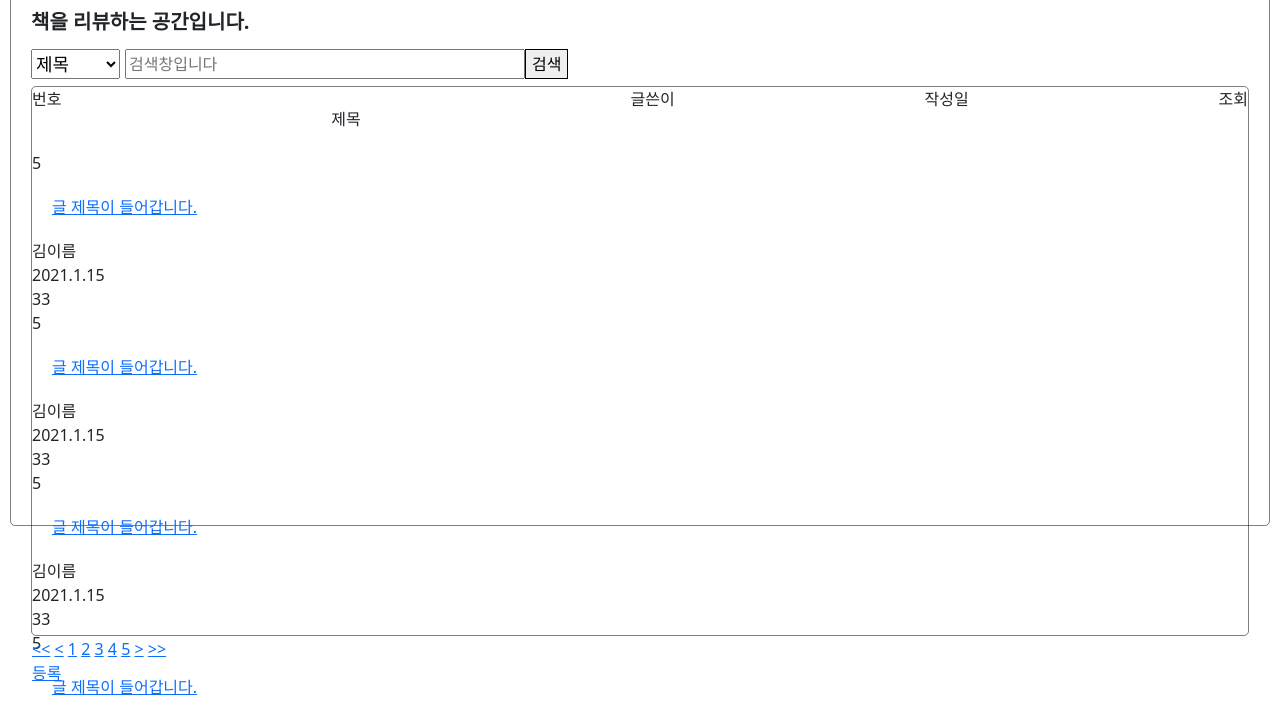
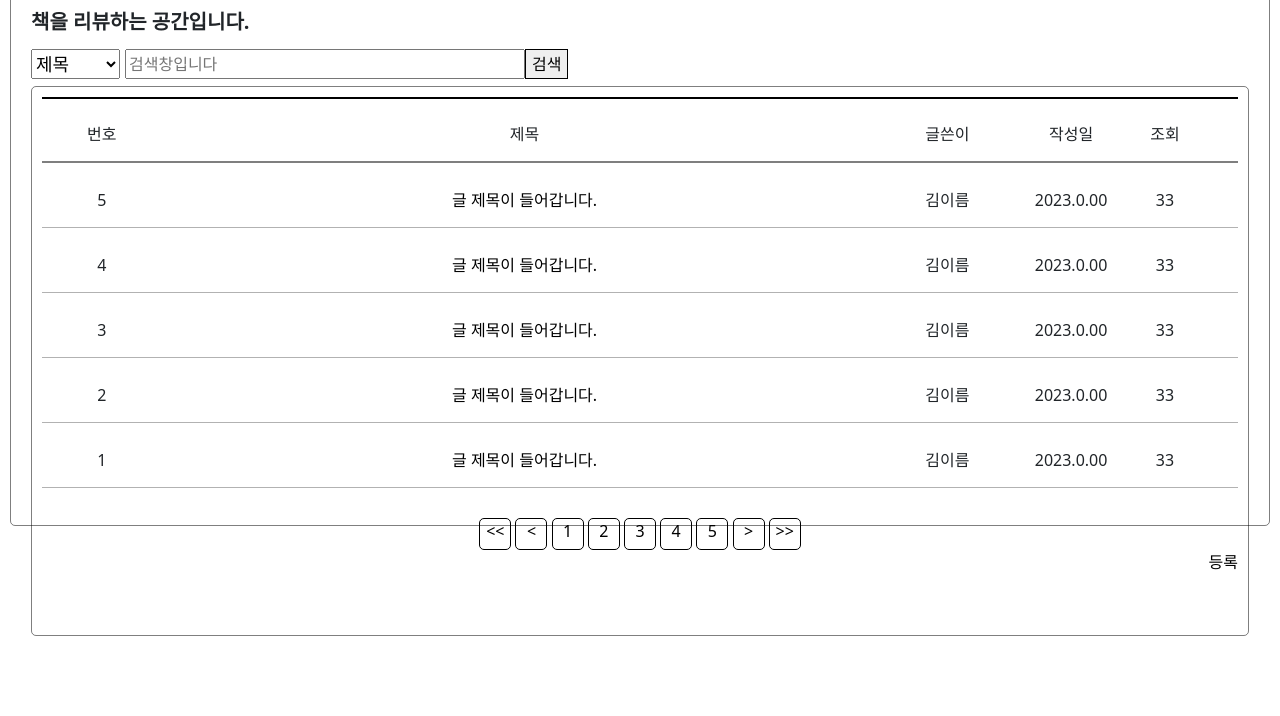
Before and after one commit to HOPE-syc/make_my_website, a plain HTML site: page book-review.html in a window 1280 px wide. Shown: the part 543-1259 px from the top of the page. After the commit the page ends 1200 px from the top, so only its background shows below. Drawn offline with nearby package versions, Linux system fonts and the light colour scheme.

Commit message:
update board
make css style

```diff
--- a/book-review.html
+++ b/book-review.html
@@ -119,64 +119,62 @@
 
         <div class="book-review-board_list_wrap">
           <div class="book-review-board_list">
-            <div class="top">
+            <div class="book-review-top">
               <div class="book-review-num">번호</div>
-              <div class="book-review-title">제목</div>
+              <div class="book-review-title_name">제목</div>
               <div class="book-review-writer">글쓴이</div>
               <div class="book-review-date">작성일</div>
               <div class="book-review-count">조회</div>
             </div>
             <div class="book-review-object">
               <div class="book-review-num">5</div>
-              <div class="book-review-title">
+              <div class="book-review-title_name">
                 <a href="view.html">글 제목이 들어갑니다.</a>
               </div>
               <div class="book-review-writer">김이름</div>
-              <div class="book-review-date">2021.1.15</div>
+              <div class="book-review-date">2023.0.00</div>
               <div class="book-review-count">33</div>
             </div>
 
             <div class="book-review-object">
-              <div class="book-review-num">5</div>
-              <div class="book-review-title">
+              <div class="book-review-num">4</div>
+              <div class="book-review-title_name">
                 <a href="view.html">글 제목이 들어갑니다.</a>
               </div>
               <div class="book-review-writer">김이름</div>
-              <div class="book-review-date">2021.1.15</div>
+              <div class="book-review-date">2023.0.00</div>
               <div class="book-review-count">33</div>
             </div>
 
             <div class="book-review-object">
-              <div class="book-review-num">5</div>
-              <div class="book-review-title">
+              <div class="book-review-num">3</div>
+              <div class="book-review-title_name">
                 <a href="view.html">글 제목이 들어갑니다.</a>
               </div>
               <div class="book-review-writer">김이름</div>
-              <div class="book-review-date">2021.1.15</div>
+              <div class="book-review-date">2023.0.00</div>
               <div class="book-review-count">33</div>
             </div>
 
             <div class="book-review-object">
-              <div class="book-review-num">5</div>
-              <div class="book-review-title">
+              <div class="book-review-num">2</div>
+              <div class="book-review-title_name">
                 <a href="view.html">글 제목이 들어갑니다.</a>
               </div>
               <div class="book-review-writer">김이름</div>
-              <div class="book-review-date">2021.1.15</div>
+              <div class="book-review-date">2023.0.00</div>
               <div class="book-review-count">33</div>
             </div>
 
             <div class="book-review-object">
-              <div class="book-review-num">5</div>
-              <div class="book-review-title">
+              <div class="book-review-num">1</div>
+              <div class="book-review-title_name">
                 <a href="view.html">글 제목이 들어갑니다.</a>
               </div>
               <div class="book-review-writer">김이름</div>
-              <div class="book-review-date">2021.1.15</div>
+              <div class="book-review-date">2023.0.00</div>
               <div class="book-review-count">33</div>
             </div>
-          </div>
-
             <div class="board_page">
               <a href="#" class="bt first"><<</a>
               <a href="#" class="bt prev"><</a>
@@ -195,5 +193,6 @@
           </div>
         </div>
       </div>
+    </div>
   </body>
 </html>
--- a/css/screens/book-review.css
+++ b/css/screens/book-review.css
@@ -66,7 +66,7 @@
 }
 
 .book-review-board_list_wrap {
-  width: auto;
+  width: 100%;
   height: 550px;
   border: 1px solid rgba(0, 0, 0, 0.5);
   border-radius: 5px;
@@ -76,9 +76,82 @@
 .book-review-board_list {
   width: auto;
   height: 550px;
+  margin: 10px;
+  border-top: 2px solid black;
 }
 
-.top {
-  display: flex;
-  justify-content: space-between;
+.book-review-top {
+  margin-top: 8px;
+  border-bottom: 2px solid rgba(0, 0, 0, 0.5);
 }
+
+.book-review-object {
+  border-bottom: 1px solid rgba(0, 0, 0, 0.3);
+  margin: 10px 0;
+}
+
+.book-review-num {
+  display: inline-block;
+  width: 10%;
+  padding: 15px 0;
+  text-align: center;
+}
+
+.book-review-title_name {
+  display: inline-block;
+  width: 60%;
+  padding: 15px 0;
+  text-align: center;
+}
+
+.book-review-title_name a {
+  text-decoration: none;
+  color: black;
+}
+
+.book-review-writer {
+  display: inline-block;
+  width: 10%;
+  padding: 15px 0;
+  text-align: center;
+}
+
+.book-review-date {
+  display: inline-block;
+  width: 10%;
+  padding: 15px 0;
+  text-align: center;
+}
+
+.book-review-count {
+  display: inline-block;
+  width: 5%;
+  padding: 15px 0;
+  text-align: center;
+}
+
+.board_page {
+  text-align: center;
+  margin-top: 30px;
+}
+
+.board_page a {
+  text-decoration: none;
+  color: black;
+  display: inline-block;
+  width: 32px;
+  height: 32px;
+  box-sizing: border-box;
+  vertical-align: middle;
+  border: 1px solid rgba(0, 0, 0, 1);
+  border-radius: 5px;
+}
+
+.bt_wrap {
+  text-align: end;
+}
+
+.bt_wrap a {
+  text-decoration: none;
+  color: black;
+}
```
Lines whose indentation alone changed are shown as unchanged.
